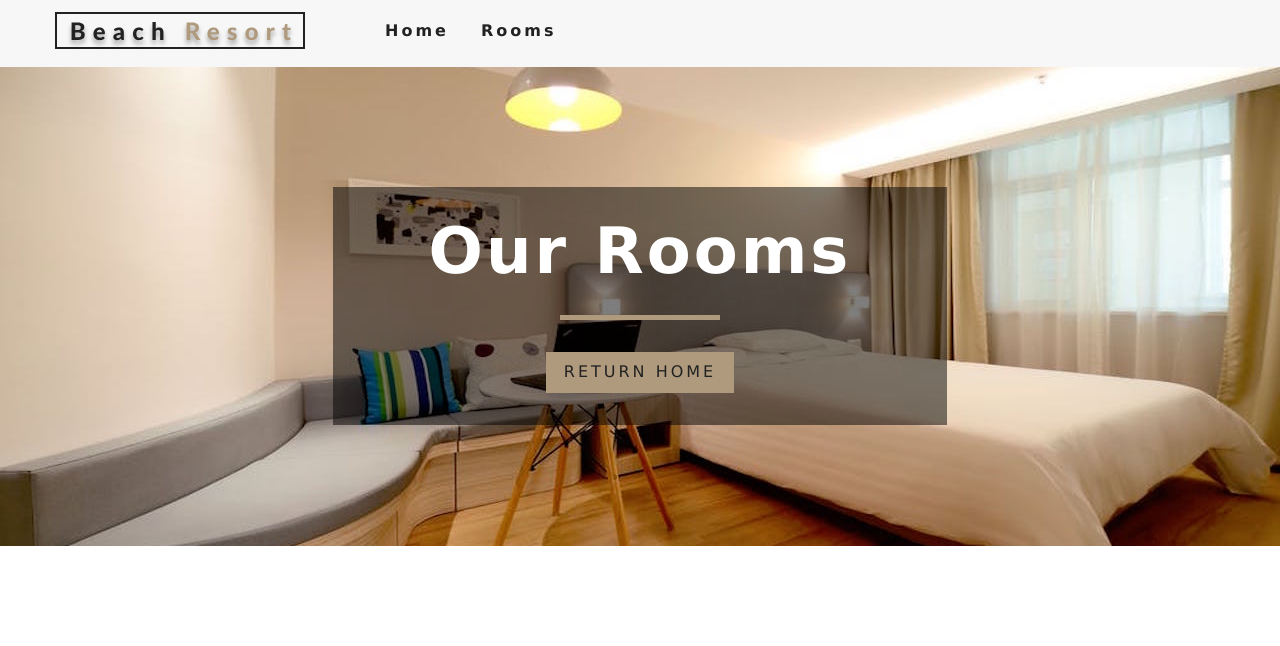
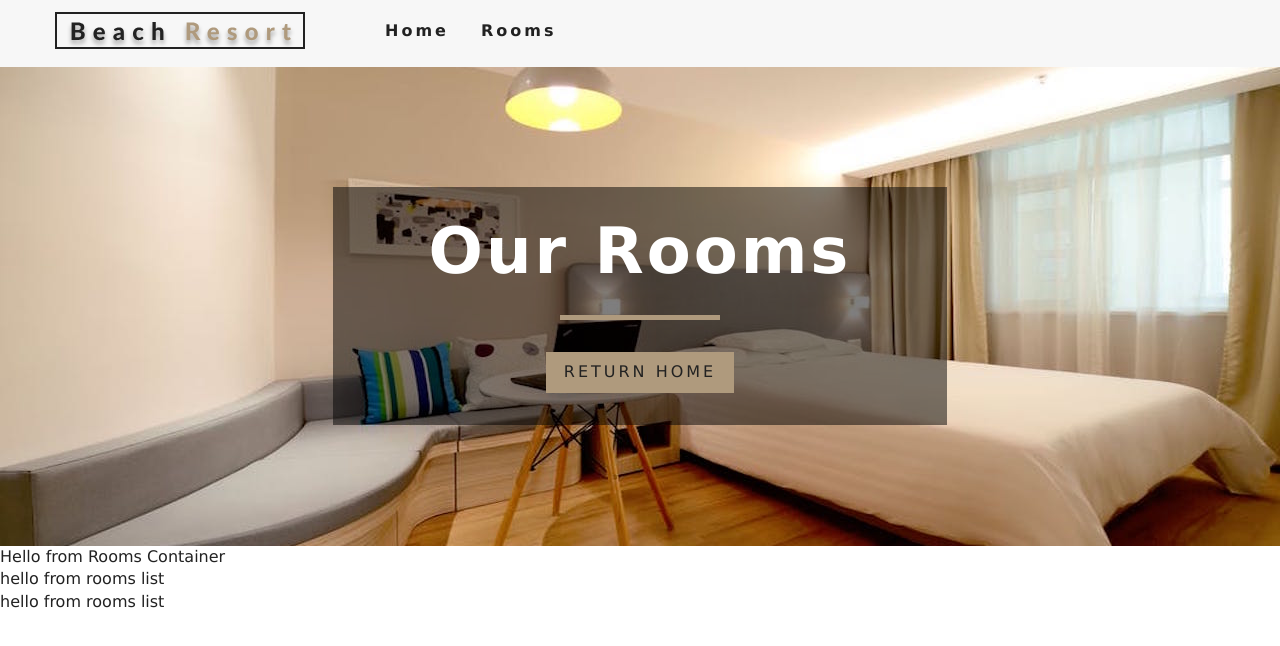
Before and after one commit to charlesmartinreed/react-beach-resort-mockup, a React (Create React App) app: page /rooms in a window 1280 px wide. Shown: the top 646 px of the page. Built offline with nearby package versions, Linux system fonts and the light colour scheme.

Commit message:
Make call to context in RoomsContainer using withRoomConsumer higher order component.

```diff
--- /dev/null
+++ b/src/components/RoomsContainer.js
@@ -0,0 +1,52 @@
+import React from "react";
+import RoomsFilter from "./RoomsFilter";
+import RoomsList from "./RoomsList";
+import { withRoomConsumer } from "../context";
+import Loading from "./Loading";
+
+function RoomContainer({ context }) {
+  const { loading, sortedRooms, rooms } = context;
+
+  if (loading) {
+    return <Loading />;
+  }
+
+  return (
+    <div>
+      Hello from Rooms Container
+      <RoomsFilter rooms={rooms} />
+      <RoomsList rooms={sortedRooms} />
+    </div>
+  );
+}
+
+export default withRoomConsumer(RoomContainer);
+
+// import React from "react";
+// import RoomsFilter from "./RoomsFilter";
+// import RoomsList from "./RoomsList";
+// import { RoomConsumer } from "../context";
+// import Loading from "./Loading";
+//
+// // use RoomConsumer to access context information via render prop
+//
+// const RoomsContainer = () => (
+//   <RoomConsumer>
+//     {value => {
+//       const { loading, sortedRooms, rooms } = value;
+//       if (loading) {
+//         return <Loading />;
+//       }
+//
+//       return (
+//         <div>
+//           Hello from Rooms Container
+//           <RoomsFilter rooms={rooms} />
+//           <RoomsList rooms={sortedRooms} />
+//         </div>
+//       );
+//     }}
+//   </RoomConsumer>
+// );
+//
+// export default RoomsContainer;
--- /dev/null
+++ b/src/components/RoomsFilter.js
@@ -0,0 +1,5 @@
+import React from "react";
+
+const RoomsFilter = () => <div>hello from rooms list</div>;
+
+export default RoomsFilter;
--- /dev/null
+++ b/src/components/RoomsList.js
@@ -0,0 +1,5 @@
+import React from "react";
+
+const RoomsList = () => <div>hello from rooms list</div>;
+
+export default RoomsList;
--- a/src/context.js
+++ b/src/context.js
@@ -56,4 +56,15 @@ class RoomProvider extends React.Component {
 }
 
 const RoomConsumer = RoomContext.Consumer;
+
+// higher order component that wraps the component passed into it and leverages our context consumer
+export function withRoomConsumer(Component) {
+  return function ConsumerWrapper(props) {
+    return (
+      <RoomConsumer>
+        {value => <Component {...props} context={value} />}
+      </RoomConsumer>
+    );
+  };
+}
 export { RoomProvider, RoomConsumer, RoomContext };
--- a/src/pages/Rooms.js
+++ b/src/pages/Rooms.js
@@ -2,9 +2,13 @@ import React from "react";
 import Hero from "../components/Hero";
 import Banner from "../components/Banner";
 import { Link } from "react-router-dom";
+import RoomsContainer from "../components/RoomsContainer";
+
+// how do we work with context when using stateless functional components? Use the render prop.
 
 const Rooms = () => {
   return (
+    <>
       <Hero hero="roomsHero">
         <Banner title="our rooms">
           <Link to="/" className="btn-primary">
@@ -12,6 +16,8 @@ const Rooms = () => {
           </Link>
         </Banner>
       </Hero>
+      <RoomsContainer />
+    </>
   );
 };
 
```
Lines whose indentation alone changed are shown as unchanged.
